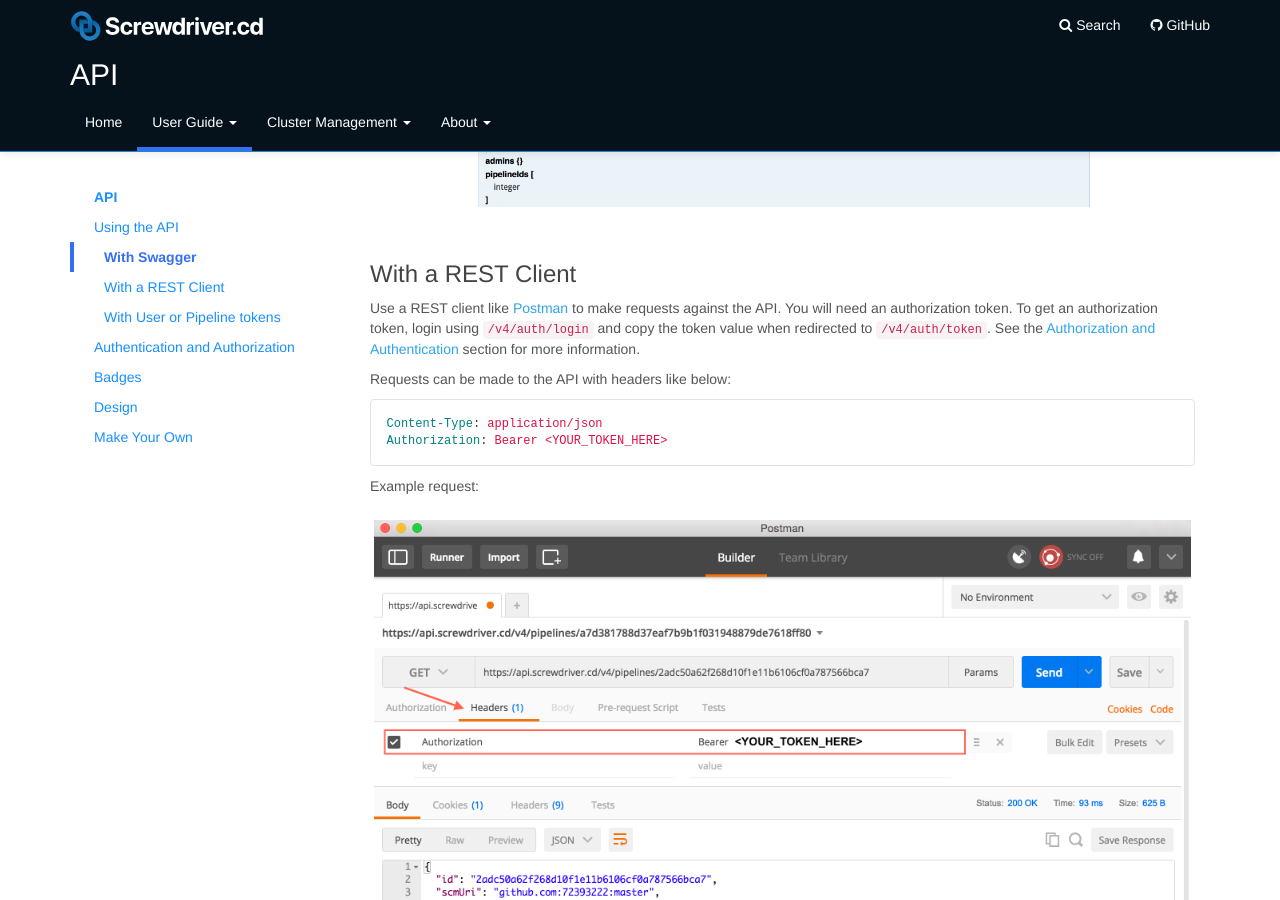
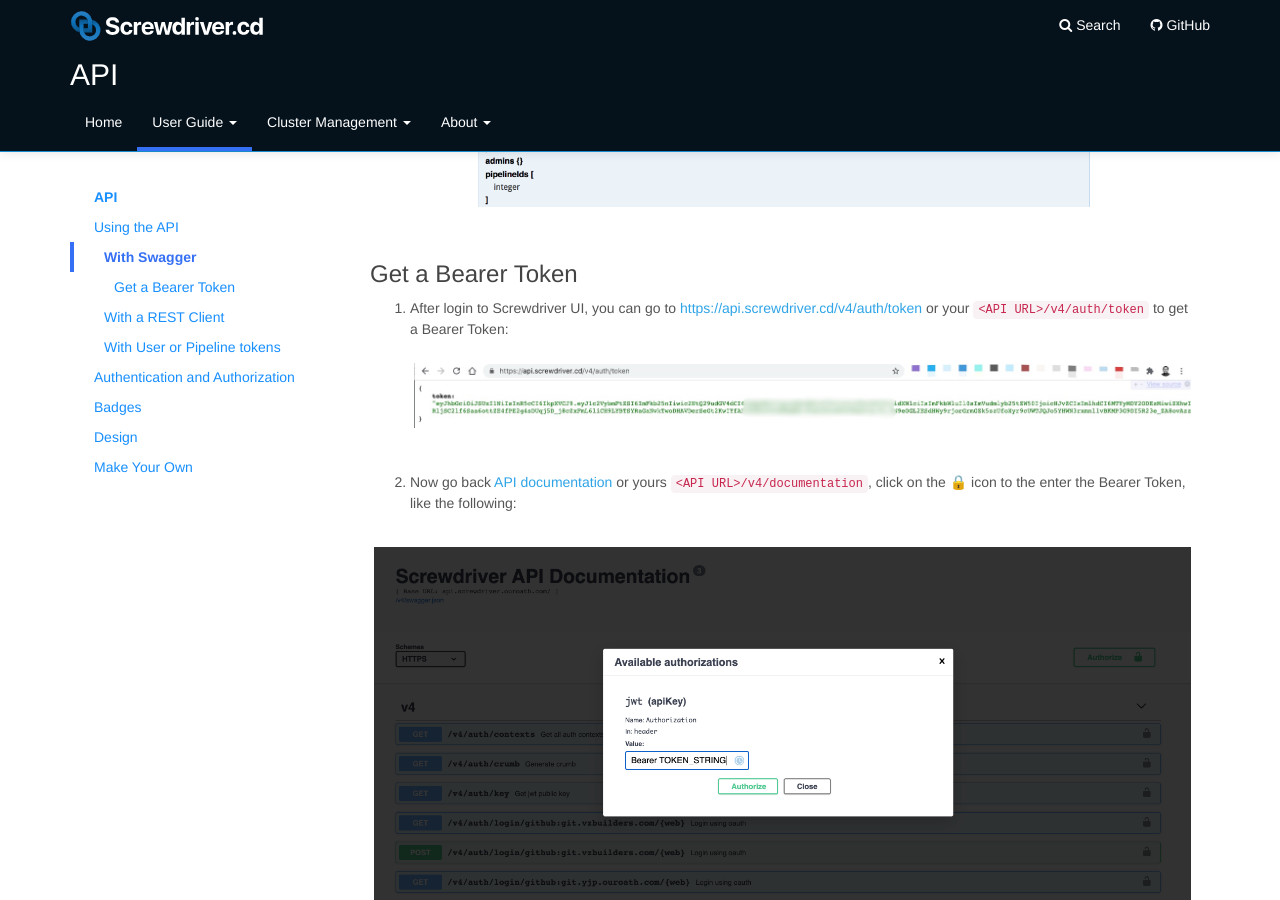
Before and after one commit to screwdriver-cd/guide, a Jekyll site: the page built from docs/user-guide/api.md, in a window 1280 px wide and 900 px high, scrolled down 2098 px. Built offline with Jekyll 4.4.1, drawn with Linux system fonts in a browser that asks for light colours.

Commit message:
fix: add instruction on how-to get bearer token (#483)
* fix: add instruction on how-to get bearer token

* fix: add subitem

* fix: update as level2 submenu

* fix: upper case

Co-authored-by: Alan Dong <adong>

```diff
--- a/docs/user-guide/api.md
+++ b/docs/user-guide/api.md
@@ -12,6 +12,9 @@ toc:
     - title: With Swagger
       url: "#with-swagger"
       subitem: true
+    - title: Get a Bearer Token
+      url: "#get-a-bearer-token"
+      subitem: level-2
     - title: With a REST Client
       url: "#with-a-rest-client"
       subitem: true
@@ -36,6 +39,7 @@ Screwdriver APIs and the data models around them are documented via [Swagger]. T
 Our API documentation can be found at [api.screwdriver.cd/v4/documentation](https://api.screwdriver.cd/v4/documentation). To see yours, go to `<API URL>/v4/documentation`.
 
 ## Using the API
+
 ### With Swagger
 Swagger documentation includes examples and editable parameters to play around with. Visit the `/v4/documentation` page and use the interactive `Try it out!` buttons to make calls to our API.
 
@@ -49,6 +53,15 @@ For more detailed documentation, click on the `Model` link.
 
 Swagger model:
 ![Swagger model](./assets/swagger-model.png)
+
+### Get a Bearer Token
+1. After login to Screwdriver UI, you can go to [https://api.screwdriver.cd/v4/auth/token](https://api.screwdriver.cd/v4/auth/token) or your `<API URL>/v4/auth/token` to get a Bearer Token:
+![Swagger Get Bearer Token](./assets/swagger-get-bearer-token.jpg)
+
+2. Now go back [API documentation](https://api.screwdriver.cd/v4/documentation) or yours `<API URL>/v4/documentation`, click on the 🔒 icon to the enter the Bearer Token, like the following:
+
+![Swagger Use bearer token](./assets/swagger-use-bearer-token.png)
+
 
 ### With a REST Client
 Use a REST client like [Postman] to make requests against the API. You will need an authorization token. To get an authorization token, login using `/v4/auth/login` and copy the token value when redirected to `/v4/auth/token`. See the [Authorization and Authentication](#authentication-and-authorization) section for more information.
```
Also changed, not shown: docs/user-guide/assets/swagger-get-bearer-token.jpg (added), docs/user-guide/assets/swagger-use-bearer-token.png (added).
